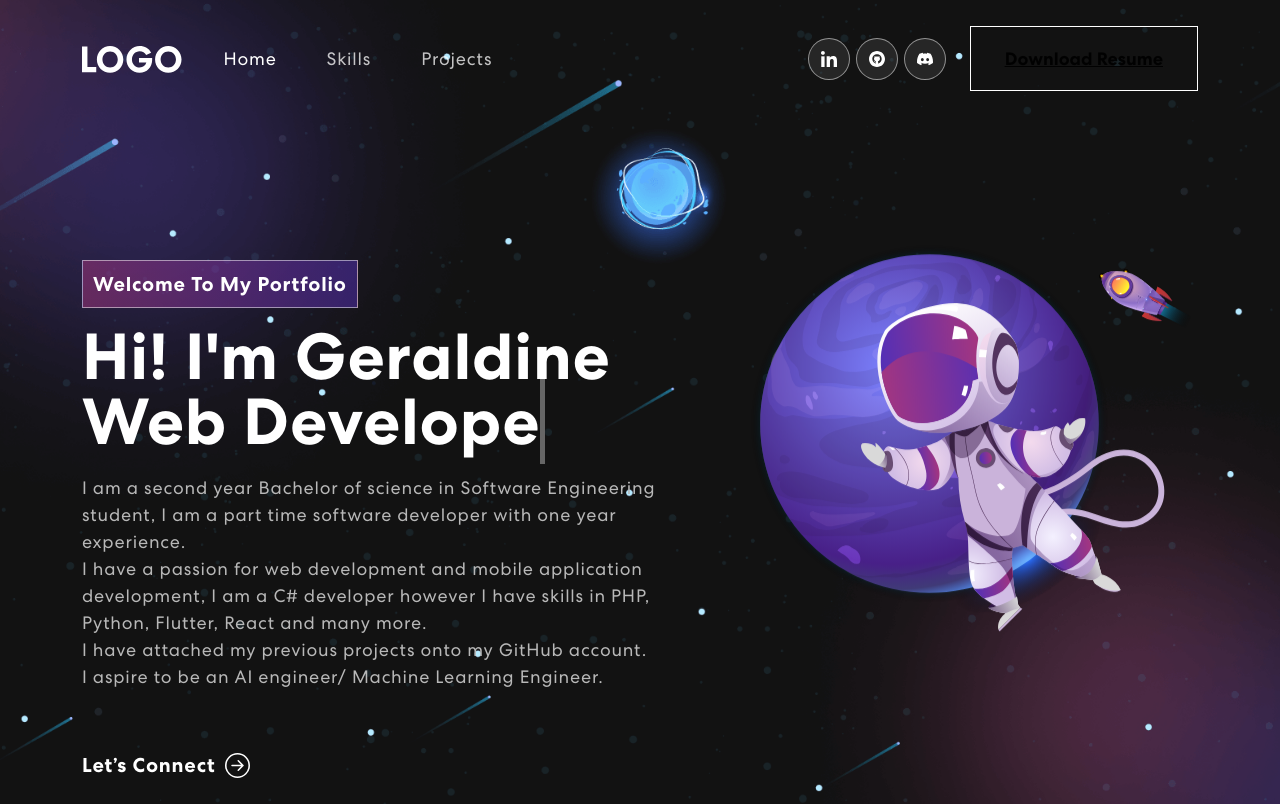
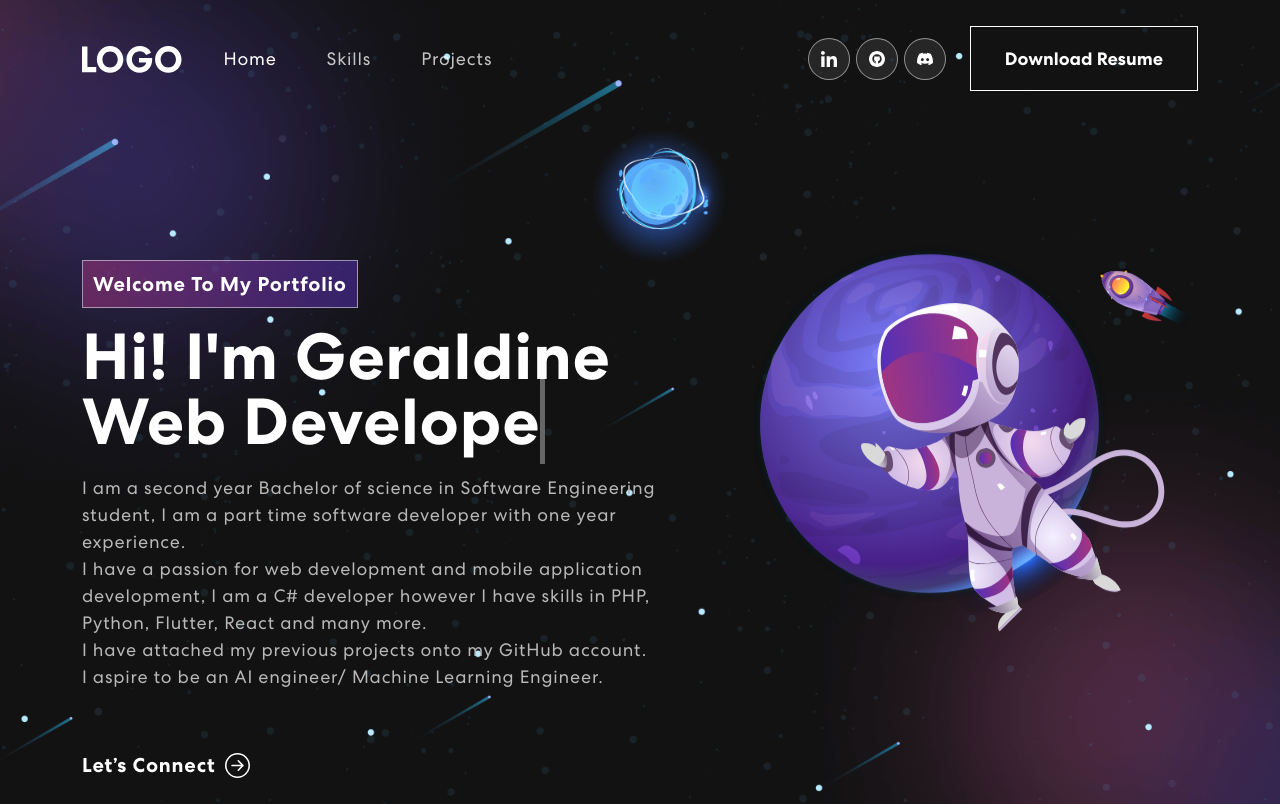
Before and after one commit to CodesByDine/portfolio, a React (Create React App) app: page / in a window 1280 px wide. Shown: the top 804 px of the page. Built offline with nearby package versions, Linux system fonts and the light colour scheme.

Commit message:
Update NavBar.js

```diff
--- a/src/components/NavBar.js
+++ b/src/components/NavBar.js
@@ -49,7 +49,7 @@ export const NavBar = () => {
               <a href='https://github.com/CodesByDine/'><img src={navIcon2} alt=''/></a>
               <a href='https://discord.com/CodesByDine/'><img src={navIcon3} alt=''/></a>
             </div>
-            <button className='vvd'onClick={() => console.log('connect')}><span><a href={cv} download={cv}>Download Resume</a></span></button>
+            <button className='vvd'onClick={() => console.log('connect')}><span>Download Resume</span></button>
           </span>
         </Navbar.Collapse>
       </Container>
```
